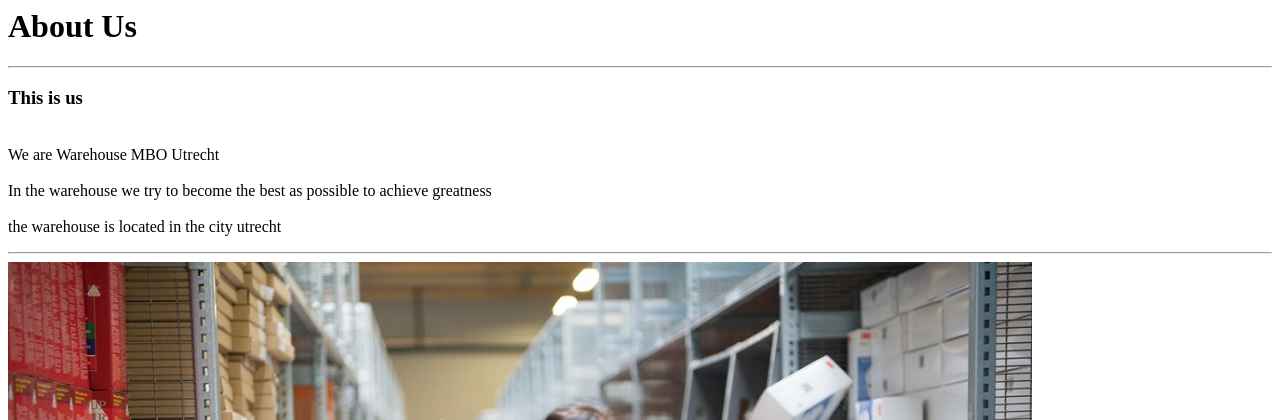
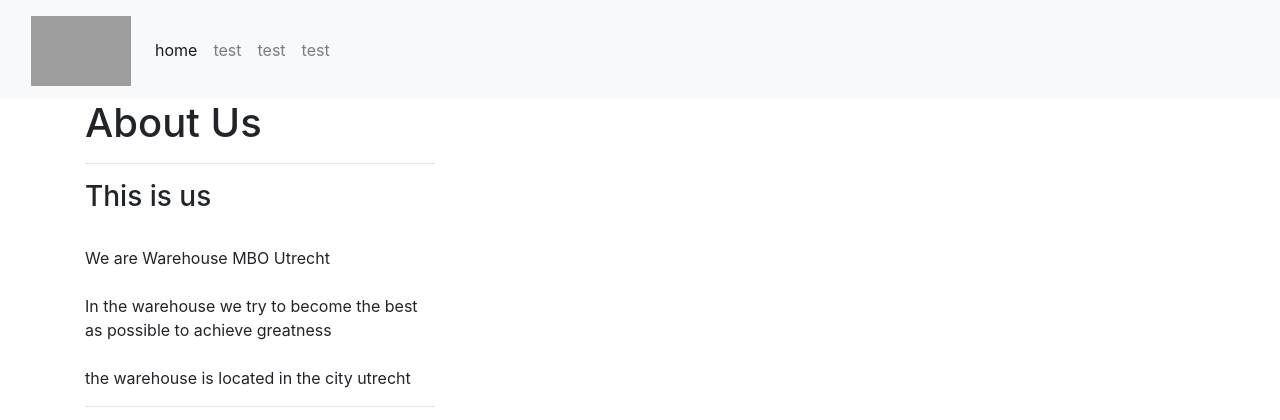
Before and after one commit to maricalexei/Project-MBOU-Magazijn, a PHP site: page /aboutus.php in a window 1280 px wide. Shown: the top 420 px of the page. Run offline with PHP 8.4, Linux system fonts and the light colour scheme; some libraries are stand-ins or nearby versions; grey boxes are pictures that could not be loaded.

Commit message:
de gemaakte navigatie toegevoegd bovenaan de pagina

```diff
--- a/aboutus.php
+++ b/aboutus.php
@@ -1,3 +1,4 @@
+<?php include_once("./navigation.php");?>
     <div class="container">
         <div class="row">
             <div class="col-4">
--- a/navigation.php
+++ b/navigation.php
@@ -0,0 +1,107 @@
+<!DOCTYPE html>
+<html lang="en">
+<head>
+    <meta charset="UTF-8">
+    <meta http-equiv="X-UA-Compatible" content="IE=edge">
+    <meta name="viewport" content="width=device-width, initial-scale=1.0">
+</head>
+<body>
+
+<!--begin van navigation -->
+<nav class="navbar navbar-expand-lg navbar-light bg-light">
+  <div class="container-fluid">
+      <!-- dit is de mbo logo -->
+  <a class="navbar-brand" href="#">
+      <img src="./img/mbologo.png" alt="" width="100" height="70" class="d-inline-block align-text-top">
+    </a>
+    <!-- einde mbo logo -->
+    <button class="navbar-toggler" type="button" data-bs-toggle="collapse" data-bs-target="#navbarNavAltMarkup" aria-controls="navbarNavAltMarkup" aria-expanded="false" aria-label="Toggle navigation">
+      <span class="navbar-toggler-icon"></span>
+    </button>
+    <div class="collapse navbar-collapse" id="navbarNavAltMarkup">
+      <div class="navbar-nav">
+        <a class="nav-link active" aria-current="page" href="home.php">home</a>
+        <a class="nav-link" href="#">test</a>
+        <a class="nav-link" href="#">test</a>
+        <a class="nav-link" href="#">test</a>
+        <!-- include van loginphp zodat deze in de navbar zit -->
+      </div>
+      <?php include_once("./login.php");?>
+    </div>
+    <!-- einde van include loginphp -->
+  </div>
+</nav>
+<!-- einde navigation -->
+
+
+
+
+
+
+
+
+
+
+
+
+
+
+
+
+
+
+
+
+
+
+
+
+
+
+
+
+
+
+
+
+
+
+
+
+
+
+
+
+
+
+
+
+
+
+
+
+<meta charset="UTF-8">
+  <meta http-equiv="X-UA-Compatible" content="IE=edge">
+  <meta name="viewport" content="width=device-width, initial-scale=1.0">
+  <script src="https://code.jquery.com/jquery-3.2.1.slim.min.js"
+    integrity="sha384-KJ3o2DKtIkvYIK3UENzmM7KCkRr/rE9/Qpg6aAZGJwFDMVNA/GpGFF93hXpG5KkN" crossorigin="anonymous">
+  </script>
+  <script src="https://cdnjs.cloudflare.com/ajax/libs/popper.js/1.12.9/umd/popper.min.js"
+    integrity="sha384-ApNbgh9B+Y1QKtv3Rn7W3mgPxhU9K/ScQsAP7hUibX39j7fakFPskvXusvfa0b4Q" crossorigin="anonymous">
+  </script>
+  <script src="https://maxcdn.bootstrapcdn.com/bootstrap/4.0.0/js/bootstrap.min.js"
+    integrity="sha384-JZR6Spejh4U02d8jOt6vLEHfe/JQGiRRSQQxSfFWpi1MquVdAyjUar5+76PVCmYl" crossorigin="anonymous">
+  </script>
+  <link rel="stylesheet" href="https://maxcdn.bootstrapcdn.com/bootstrap/4.0.0/css/bootstrap.min.css"
+    integrity="sha384-Gn5384xqQ1aoWXA+058RXPxPg6fy4IWvTNh0E263XmFcJlSAwiGgFAW/dAiS6JXm" crossorigin="anonymous">
+  <script src="https://code.jquery.com/jquery-3.2.1.slim.min.js"
+    integrity="sha384-KJ3o2DKtIkvYIK3UENzmM7KCkRr/rE9/Qpg6aAZGJwFDMVNA/GpGFF93hXpG5KkN" crossorigin="anonymous">
+  </script>
+  <script src="https://cdnjs.cloudflare.com/ajax/libs/popper.js/1.12.9/umd/popper.min.js"
+    integrity="sha384-ApNbgh9B+Y1QKtv3Rn7W3mgPxhU9K/ScQsAP7hUibX39j7fakFPskvXusvfa0b4Q" crossorigin="anonymous">
+  </script>
+  <script src="https://maxcdn.bootstrapcdn.com/bootstrap/4.0.0/js/bootstrap.min.js"
+    integrity="sha384-JZR6Spejh4U02d8jOt6vLEHfe/JQGiRRSQQxSfFWpi1MquVdAyjUar5+76PVCmYl" crossorigin="anonymous">
+  </script>
+  </body>
+</html>
```
